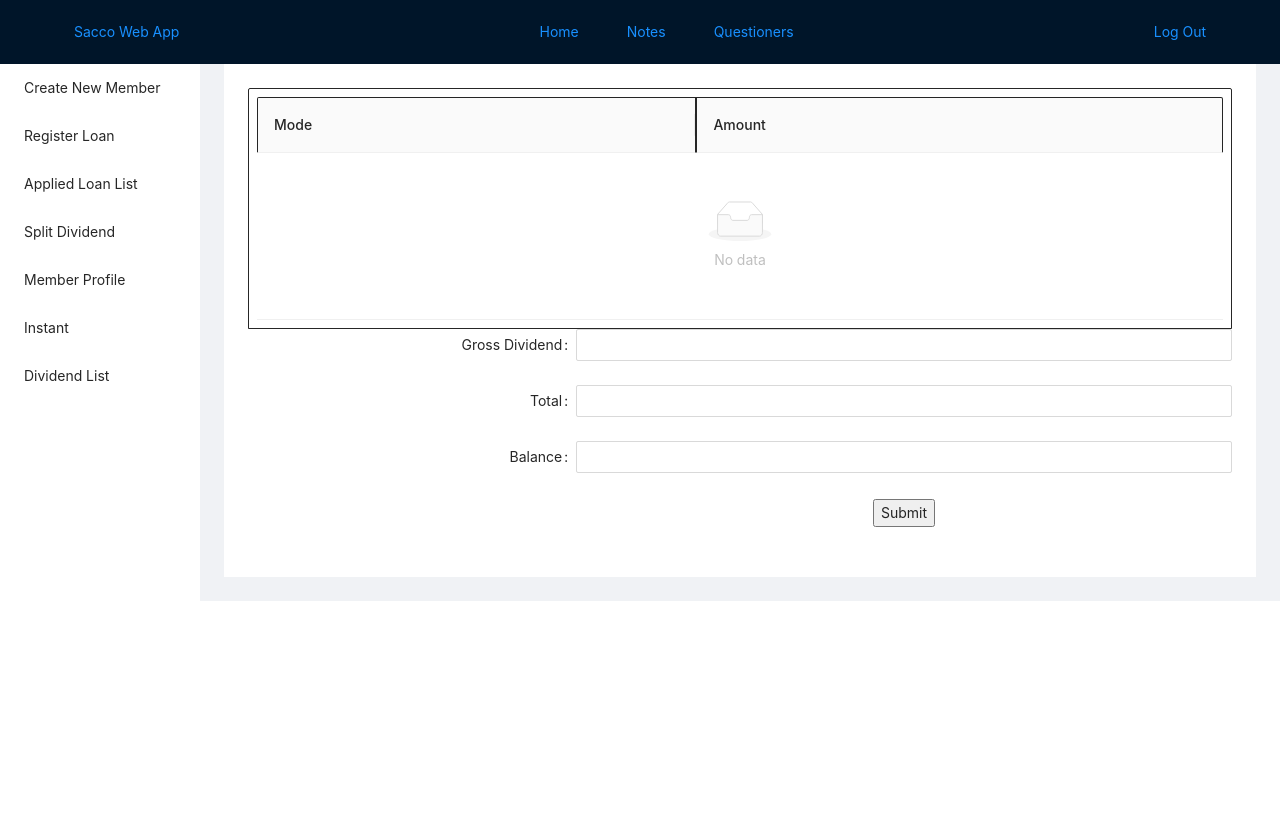
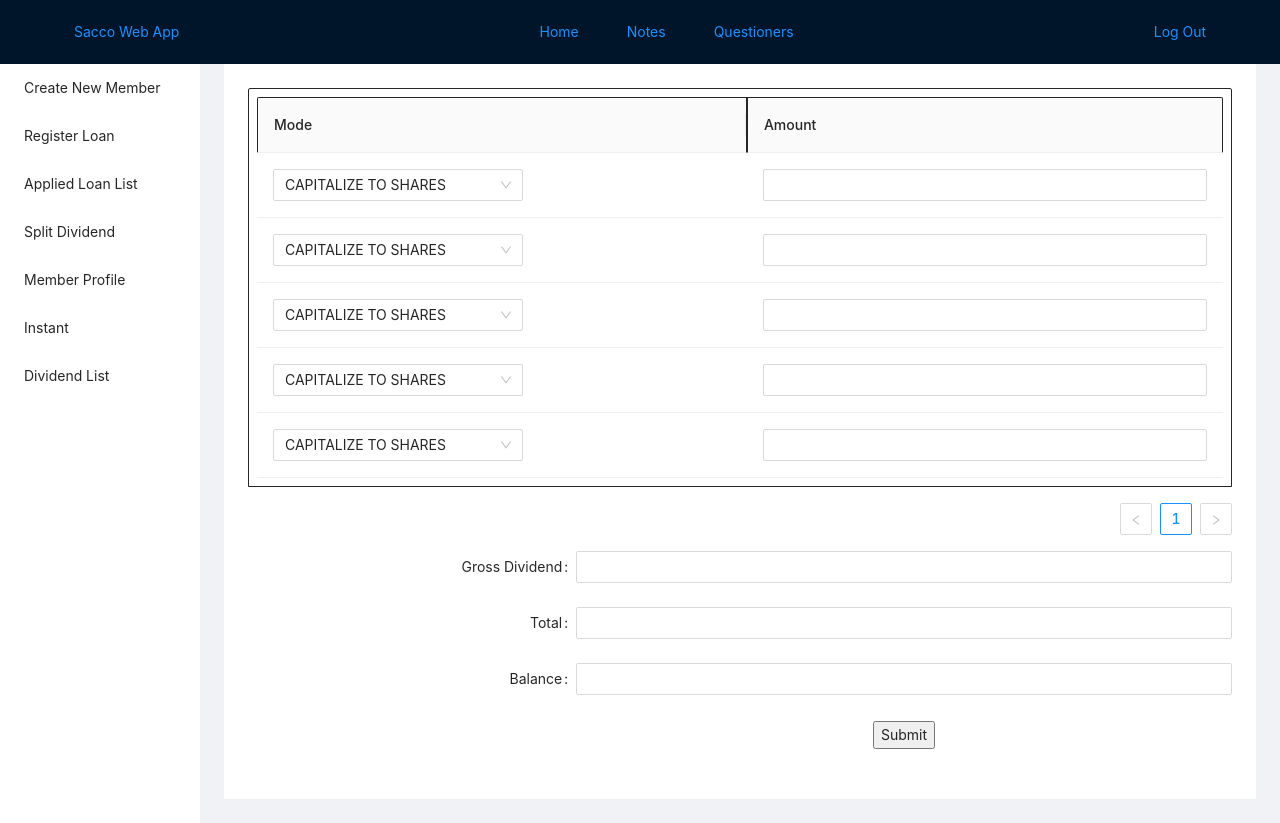
Before and after one commit to mbuguamary/Sacco-App, a React (Create React App) app: page /app/SplitDividend in a window 1280 px wide. Before the commit the page ends 800 px from the top, so only its background shows below. Built offline with nearby package versions, Linux system fonts and the light colour scheme.

Commit message:
added the table with diff mode types

```diff
--- a/src/Components/Loans/SplitDividend.js
+++ b/src/Components/Loans/SplitDividend.js
@@ -1,5 +1,5 @@
 import React from 'react'
-import { Form, Table, Input } from 'antd';
+import { Form, Table, Input,Select, InputNumber } from 'antd';
 const layout = {
     labelCol: {
       span: 8,
@@ -8,19 +8,84 @@ const layout = {
       span: 16,
     },
   };
+  const handleChange = (value) => {
+    console.log(`selected ${value}`);
+  };
   const columns = [
     {
       title: 'Mode',
       dataIndex: 'mode',
       key: 'mode',
-      render: (text) => <a>{text}</a>,
+      render: () => {
+      return (
+        <Select
+        id='months'
+      defaultValue="CAPITALIZE TO SHARES"
+      style={{
+        width: 250,
+      }}
+      onChange={handleChange}
+      options={[
+        {
+          value: 'CAPITALIZE TO SHARES',
+          label: 'CAPITALIZE TO SHARES',
+        },
+        {
+          value: 'PAY THROUGH EFT(MOBILE)',
+          label: 'PAY THROUGH EFT(MOBILE)',
+        },
+        {
+          value: 'OFFSET A LOAN',
+          label: 'OFFSET A LOAN',
+        },
+        {
+          value: 'OFFSET HOSPITAL BILL',
+          label: 'OFFSET HOSPITAL BILL',
+         // disabled: true,
+        },
+      ]}
+
+       />
+        );
+      },
+
     },
     {
       title: 'Amount',
       dataIndex: 'amount',
       key: 'amount',
+      render:() =>{
+      return  <Input
+      ></Input>
+      }
     },
+
 ];
+
+const dataSource=[
+  {
+    mode:'test',
+    amount:0
+  },
+  {
+    mode:'test',
+    amount:0
+  },
+  {
+    mode:'test',
+    amount:0
+  },
+  {
+    mode:'test',
+    amount:0
+  },
+  {
+    mode:'test',
+    amount:0
+  },
+]
+
+
 
 const SplitDividend = () => {
     const [form] = Form.useForm();
@@ -30,7 +95,10 @@ const SplitDividend = () => {
   return (
 
         <Form form={form} {...layout} name="nest-messages" onFinish={handleSubmit}  onSubmit={handleSubmit}>
-          <Table columns={columns} />
+          <Table columns={columns}
+           dataSource={dataSource}
+
+           />
         <Form.Item name="gross" label="Gross Dividend">
         <Input  />
       </Form.Item>
```
